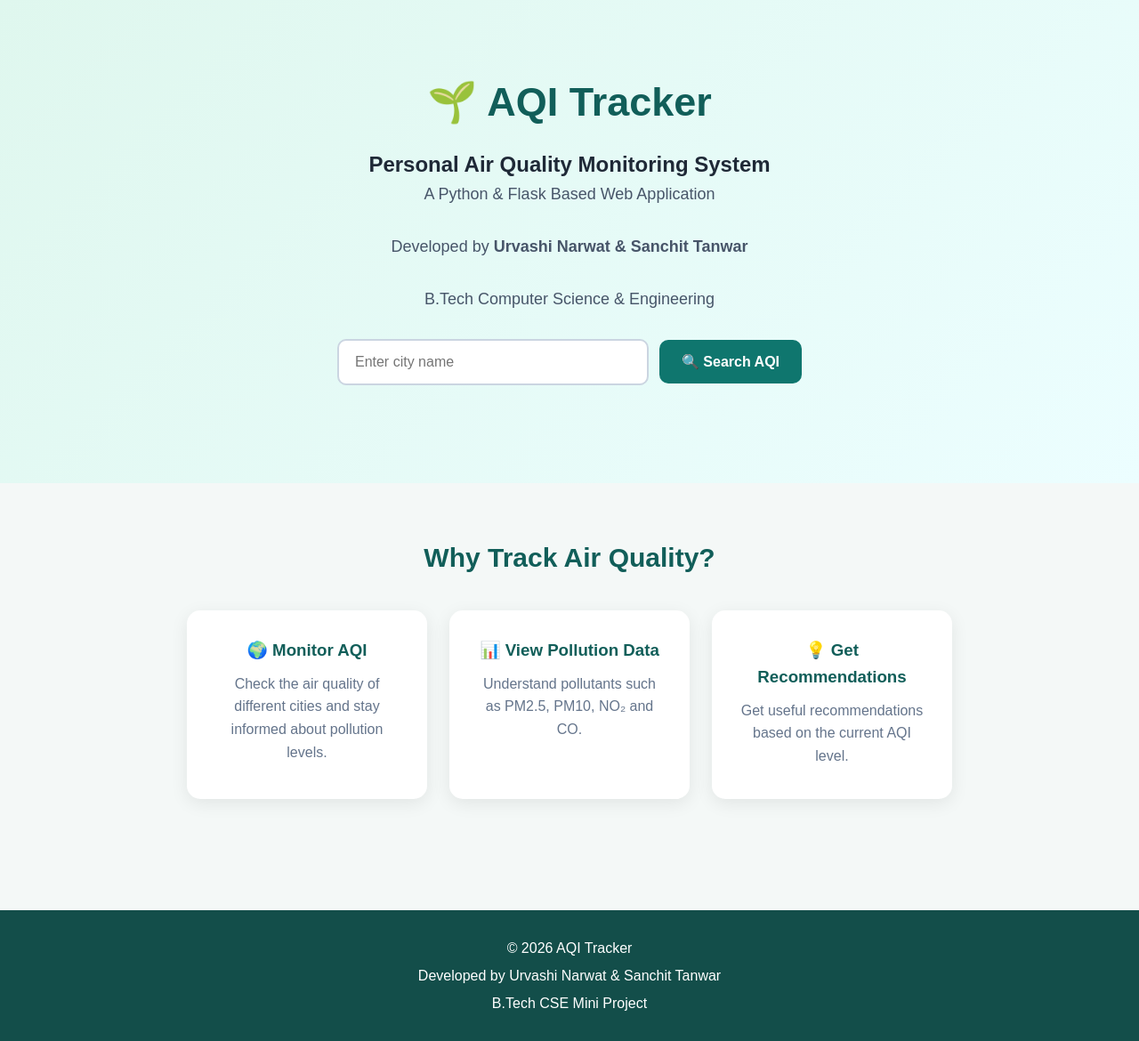
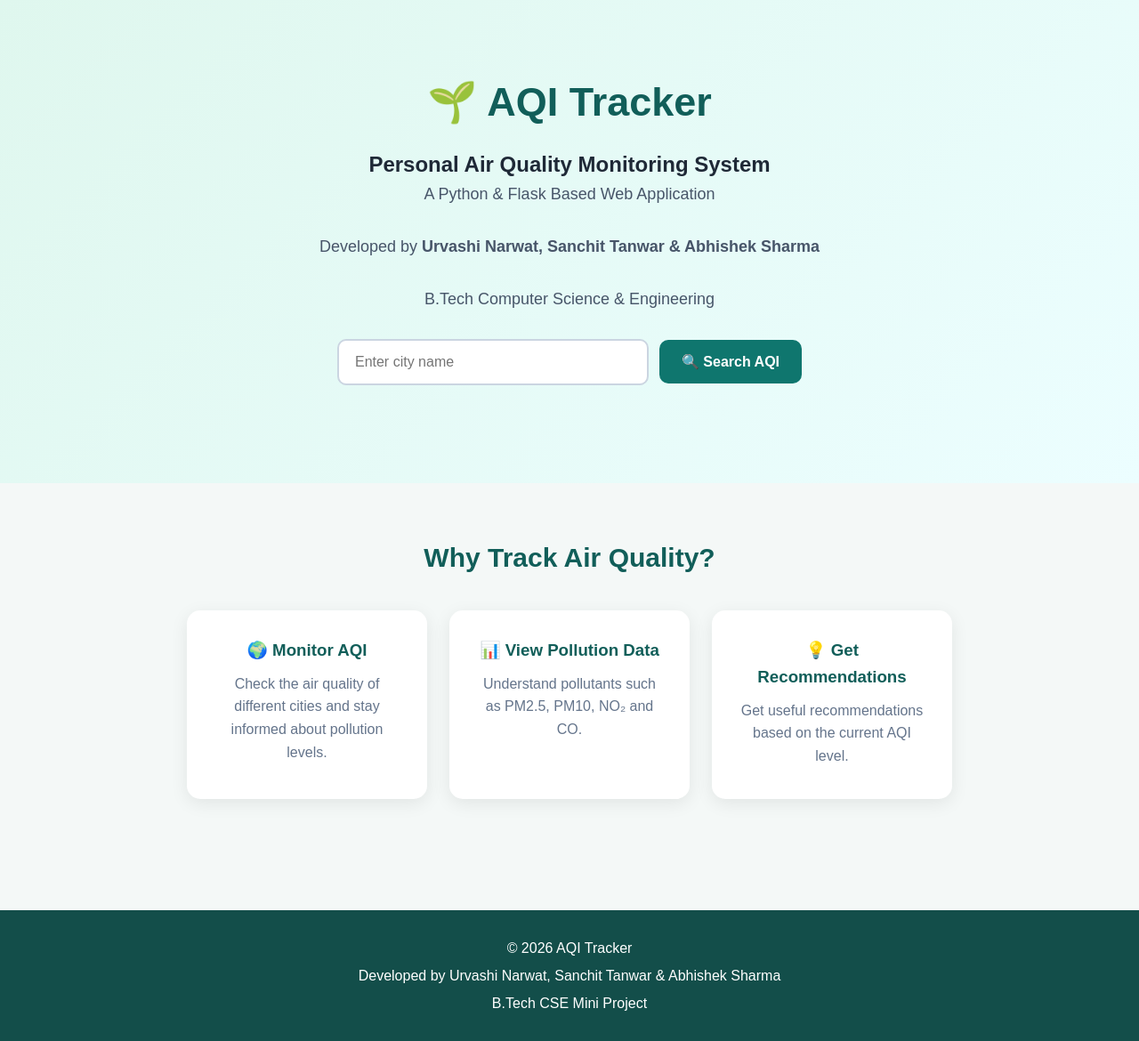
Before and after one commit to urvashinarwat-dotcom/AQI-Tracker-Web-App, a Flask app: page / in a window 1280 px wide. Shown: the part 77-1247 px from the top of the page at 89% size. Run offline with Flask 3, Linux system fonts and the light colour scheme.

Commit message:
Update developer credits

```diff
--- a/templates/index.html
+++ b/templates/index.html
@@ -58,7 +58,7 @@
 
     <p>
         Developed by
-        <strong>Urvashi Narwat & Sanchit Tanwar</strong>
+        <strong>Urvashi Narwat, Sanchit Tanwar & Abhishek Sharma</strong>
     </p>
 
     <p>
@@ -149,7 +149,7 @@
     </p>
 
     <p>
-        Developed by Urvashi Narwat & Sanchit Tanwar
+        Developed by Urvashi Narwat, Sanchit Tanwar & Abhishek Sharma
     </p>
 
     <p>
```
